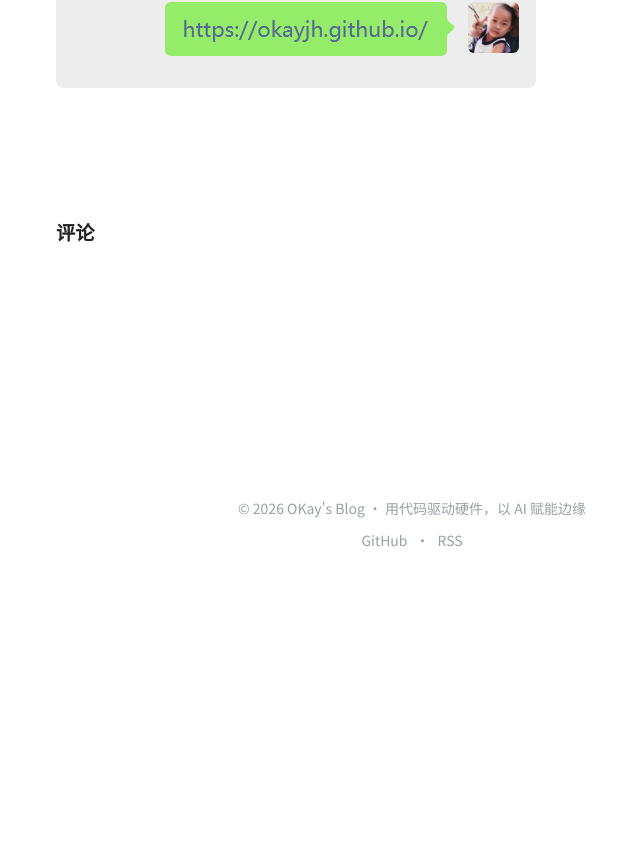
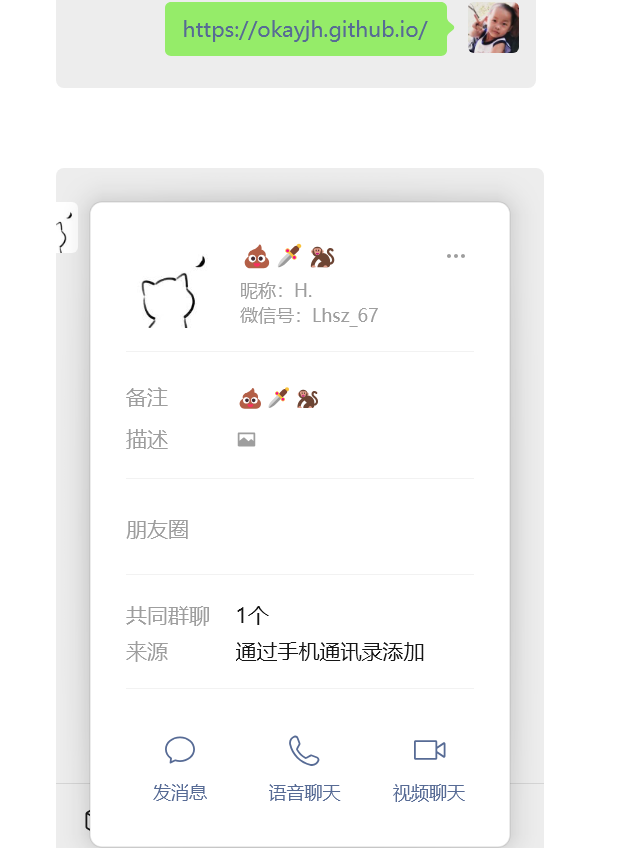
Before and after one commit to OKayJH/okayjh.github.io, an Astro site: page /blog/test in a window 1280 px wide. Shown: the part 1338-2186 px from the top of the page, without its empty margins (228-868 px from the left). Before the commit the page ends 1922 px from the top, so only its background shows below. Built offline with nearby package versions, Linux system fonts and the light colour scheme; Astro itself is replaced by a stand-in of ours.

Commit message:
docs: publish 测试文章

```diff
--- a/src/content/blog/test.md
+++ b/src/content/blog/test.md
@@ -16,3 +16,5 @@ draft: false
 ![Snipaste_2026-02-28_16-16-26.png](/images/uploads/Snipaste_2026-02-28_16-16-26.png)
 
 ![image](/images/uploads/paste-1772421104953.png)
+
+![image](/images/uploads/paste-1772422161969.png)
```
Also changed, not shown: public/images/uploads/paste-1772422161969.png (added).
